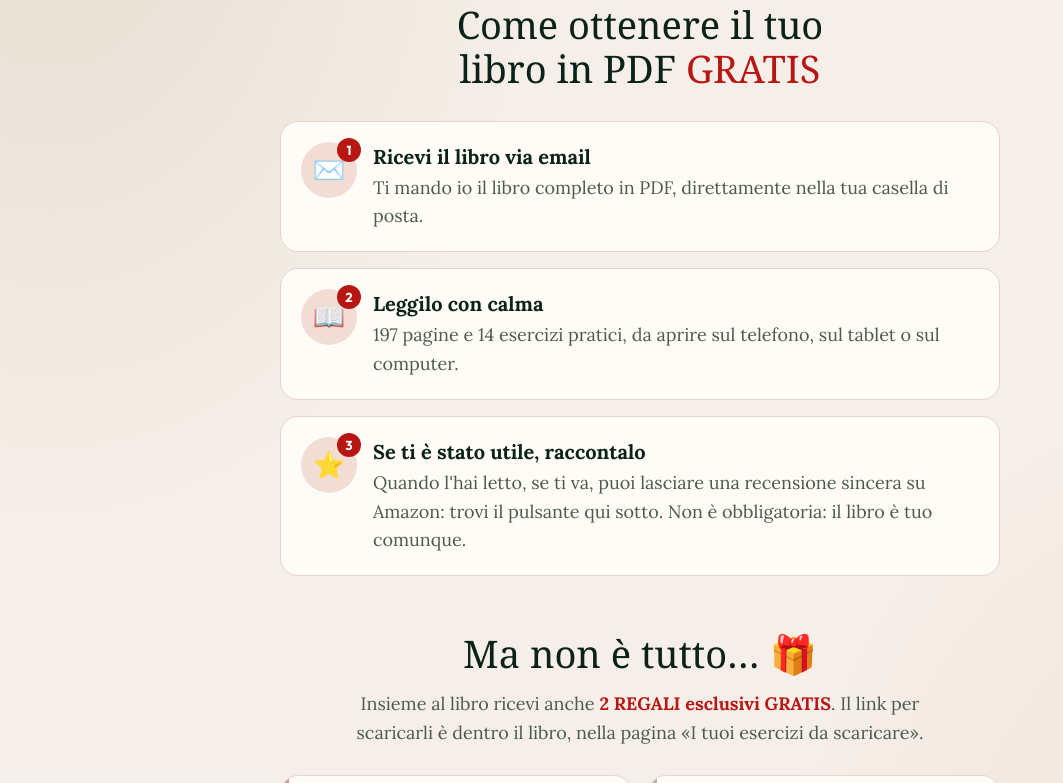
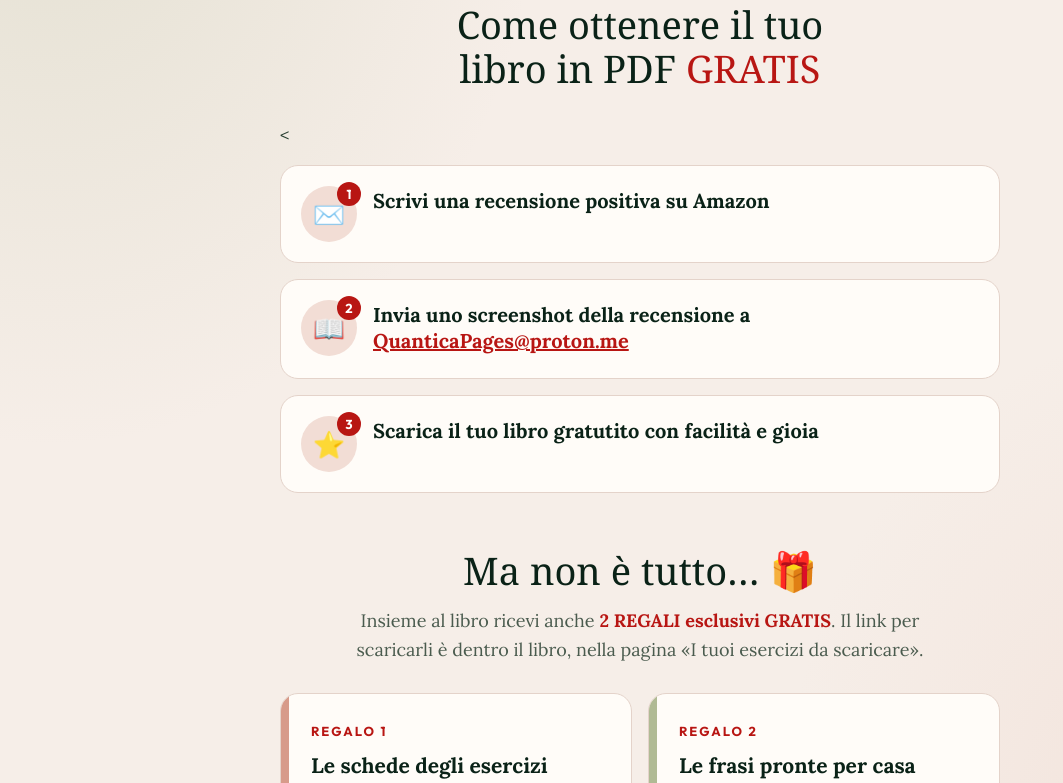
Before and after one commit to DoroteaF/la-colpa-che-viene-da-casa-gratis, a website: page landing/index.html in a window 1280 px wide. Shown: the part 893-1676 px from the top of the page, without its empty margins (0-1063 px from the left). Drawn offline with Linux system fonts and the light colour scheme; a web font is replaced by a local one.

Commit message:
Update index.html

```diff
--- a/landing/index.html
+++ b/landing/index.html
@@ -175,9 +175,12 @@ details p{margin:0 0 12px}
 <section id="come">
   <h2>Come ottenere il tuo libro in PDF <span class="red">GRATIS</span></h2>
   <ol class="steps">
-    <li><span class="num">✉️<b>1</b></span><div><h3>Ricevi il libro via email</h3><p>Ti mando io il libro completo in PDF, direttamente nella tua casella di posta.</p></div></li>
-    <li><span class="num">📖<b>2</b></span><div><h3>Leggilo con calma</h3><p>197 pagine e 14 esercizi pratici, da aprire sul telefono, sul tablet o sul computer.</p></div></li>
-    <li><span class="num">⭐<b>3</b></span><div><h3>Se ti è stato utile, raccontalo</h3><p>Quando l'hai letto, se ti va, puoi lasciare una recensione sincera su Amazon: trovi il pulsante qui sotto. Non è obbligatoria: il libro è tuo comunque.</p></div></li>
+    <<li><span class="num">✉️<b>1</b></span><div><h3>Scrivi una recensione positiva su Amazon</h3>
+</div></li>
+    <li><span class="num">📖<b>2</b></span><div><h3>Invia uno screenshot della recensione a <a href="QuanticaPages@proton.me?subject=Ecco lo screnshot della mia recensione Amazon in allegato">QuanticaPages@proton.me</a></h3>
+</div></li>
+    <li><span class="num">⭐<b>3</b></span><div><h3>Scarica il tuo libro gratutito con facilità e gioia</h3>
+</div></li>
   </ol>
 
 </section>
@@ -203,7 +206,7 @@ details p{margin:0 0 12px}
 
 <section id="recensione" class="rev">
   <a class="btn dark" href="https://www.amazon.it/review/create-review/ref=cm_cr_othr_d_wr_but_top?ie=UTF8&amp;channel=glance-detail&amp;asin=B0HR9JPLN7" target="_blank" rel="noopener">⭐ Lascia una recensione su Amazon</a>
-  <p class="rev-note">Se scrivi la recensione, ricordati di dire che hai ricevuto una copia gratuita in PDF.</p>
+
 </section>
 
 <div class="thanks">
```
